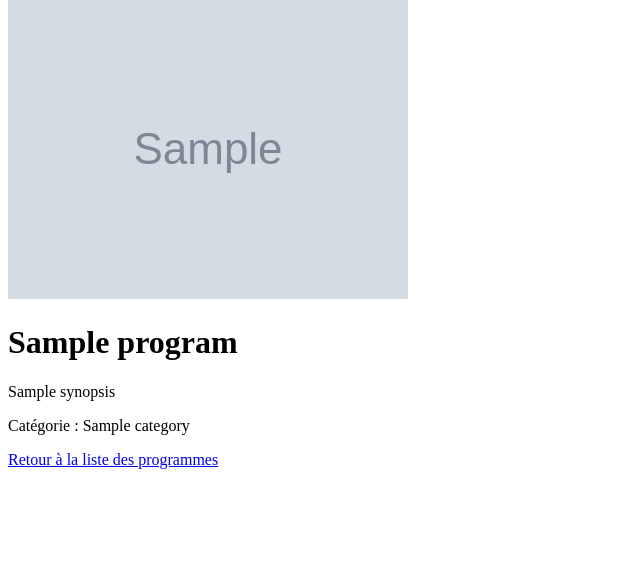
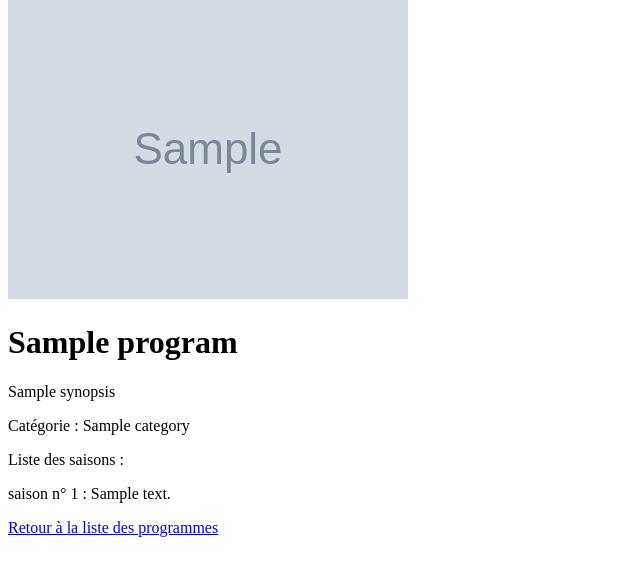
Before and after one commit to AurelOconnell/wild-series, a Symfony app: template templates/program/show.html.twig in a window 1280 px wide. Shown: the part 222-800 px from the top of the page, without its empty margins (0-640 px from the left). Run offline with Twig, Linux system fonts and the light colour scheme; the template is opened without the code that fills it: most values are stand-ins (such as "Sample title", 1, 10 or a date in 2020); grey boxes marked "Sample" are stand-in pictures; some libraries are stand-ins or nearby versions.

Commit message:
show seasons added

```diff
--- a/src/Controller/ProgramController.php
+++ b/src/Controller/ProgramController.php
@@ -25,6 +25,7 @@ class ProgramController extends AbstractController
   public function show(int $id, ProgramRepository $programRepository): Response
   {
     $program = $programRepository->findOneBy(['id' => $id]);
+    $seasons = $program->getSeasons();
 
     if (!$program) {
       throw $this->createNotFoundException(
@@ -34,6 +35,7 @@ class ProgramController extends AbstractController
 
     return $this->render('program/show.html.twig', [
       'program' => $program,
+      'seasons' => $seasons,
     ]);
   }
 }
--- a/templates/program/show.html.twig
+++ b/templates/program/show.html.twig
@@ -9,6 +9,12 @@
         <h1 class="mt-0">{{ program.title }}</h1>
         <p>{{ program.synopsis }}</p>
         <p>Catégorie : {{ program.category.name }}</p>
+        <p>Liste des saisons :</p>
+        {% for season in seasons %}
+        <p> saison n° {{ season.number }} : <span>{{ season.description }}</span></p>
+        {% else %}
+        Aucune série trouvée.
+        {% endfor %}
     </div>
 </div>
 
```
Lines whose indentation alone changed are shown as unchanged.
